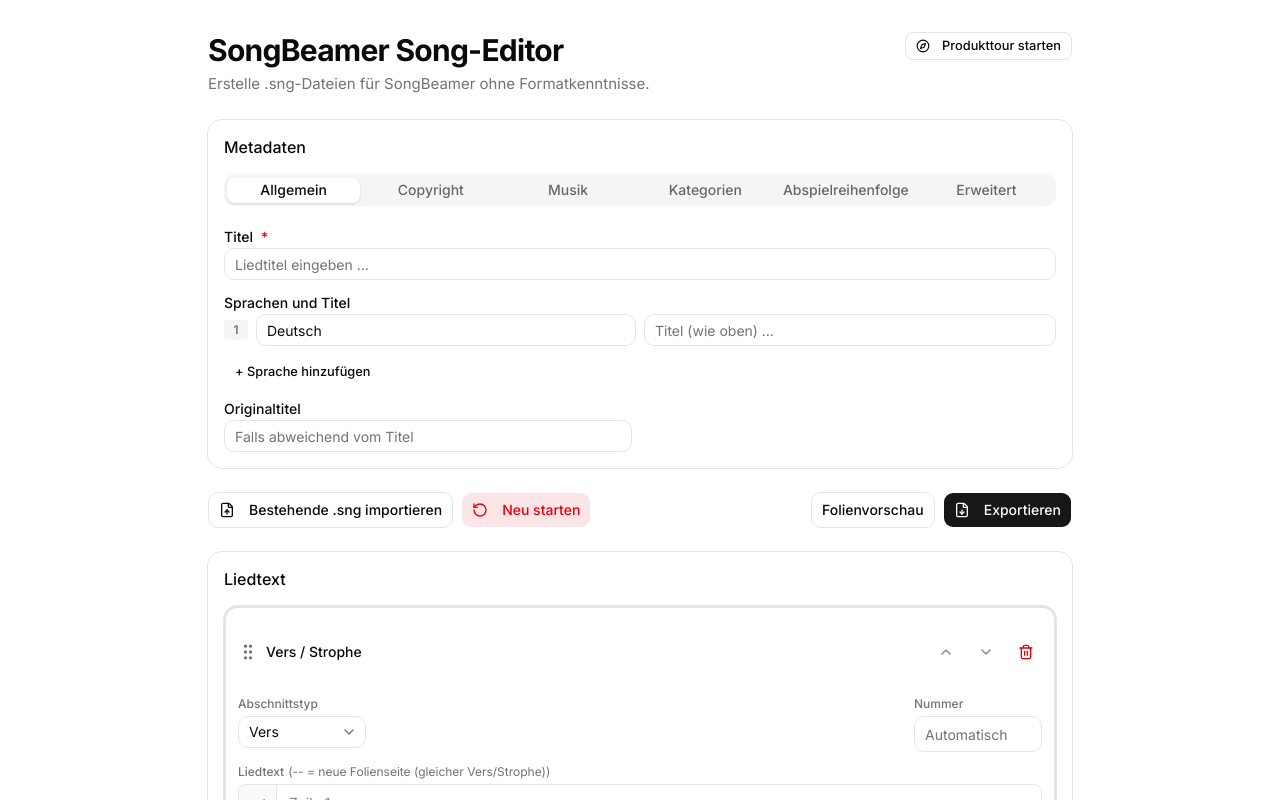
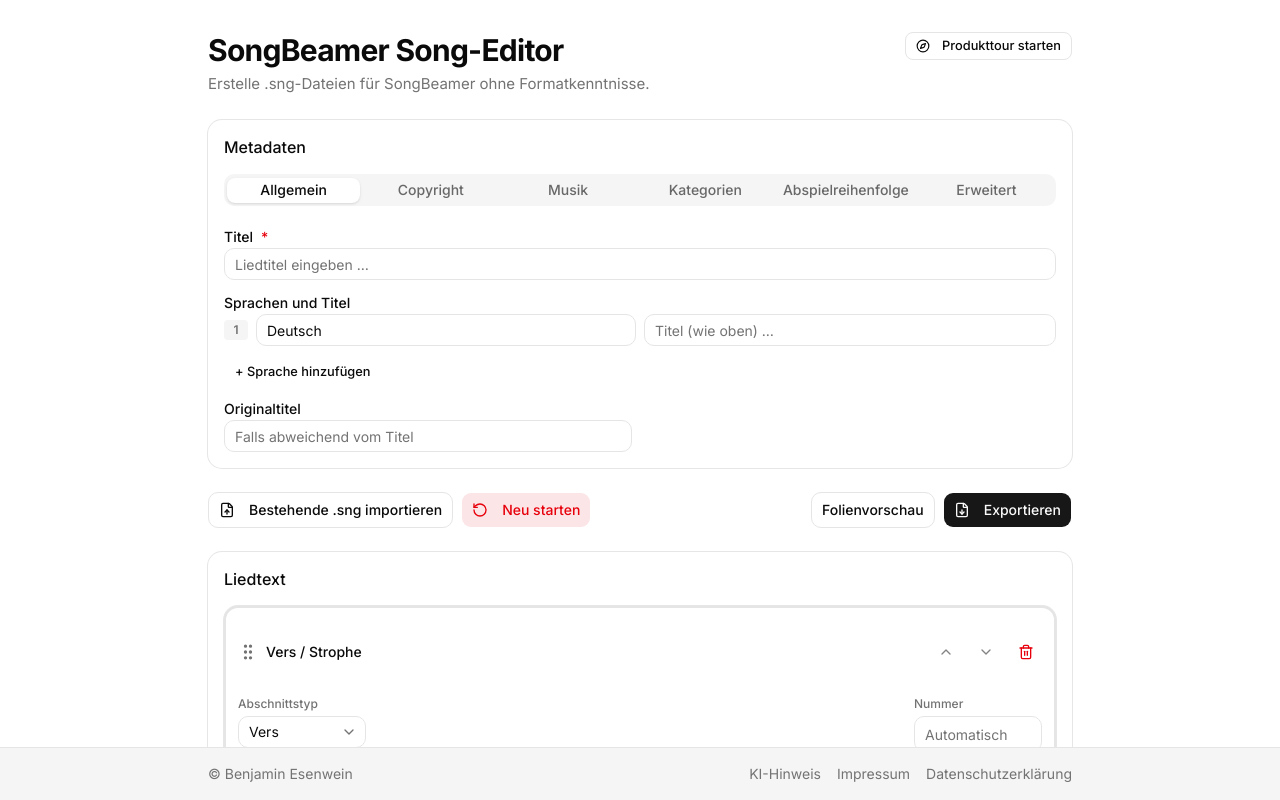
Before and after one commit to BennyGK15/sng-creator, a Next.js app: page / in a window 1280 px wide. Shown: the top 800 px of the page. Built offline with nearby package versions, Linux system fonts and the light colour scheme.

Commit message:
Refactor layout and styling in Home component for improved readability and consistency

```diff
--- a/app/page.tsx
+++ b/app/page.tsx
@@ -12,7 +12,7 @@
   const datenschutzUrl = "https://dascredo.de/datenschutz";
 
   return (
-        <main id="main-content" className="bg-background flex min-h-screen flex-col pt-8">
+    <main id="main-content" className="bg-background flex min-h-screen flex-col pt-8 pb-20">
       <div className="mx-auto w-full max-w-4xl space-y-6 px-4">
         <div className="flex items-start justify-between gap-4">
           <div>
@@ -37,7 +37,7 @@
         <SongForm tourStartSignal={tourStartSignal} />
       </div>
 
-            <footer className="bg-muted/40 text-muted-foreground mt-10 w-full border-t text-sm">
+      <footer className="bg-muted text-muted-foreground fixed bottom-0 left-0 w-full border-t text-sm">
         <div className="mx-auto flex w-full max-w-4xl justify-between px-4 py-4">
           <span>© Benjamin Esenwein</span>
           <nav aria-label="Rechtliches" className="flex flex-wrap gap-x-4 gap-y-2">
```
Lines whose indentation alone changed are shown as unchanged.
